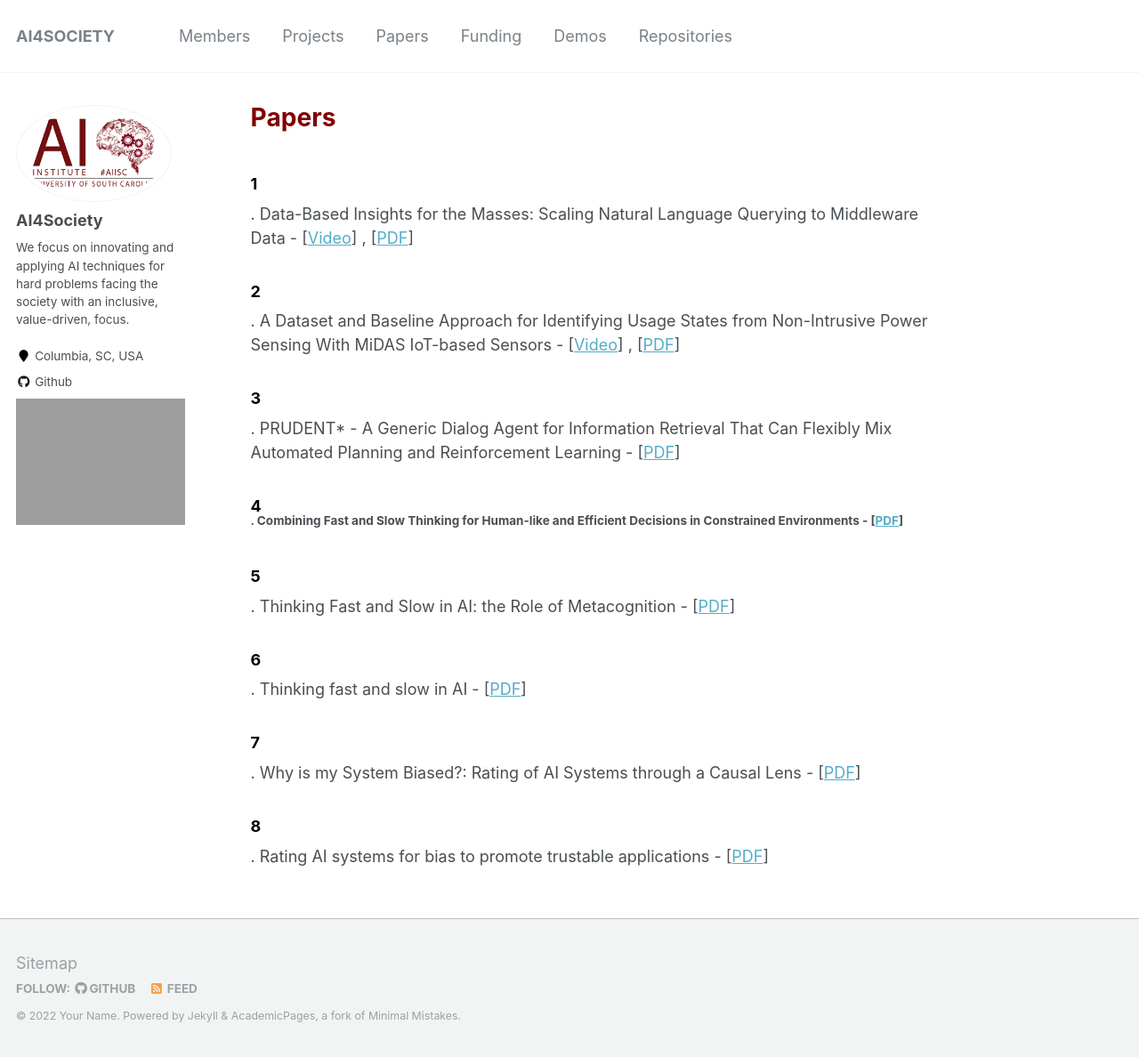
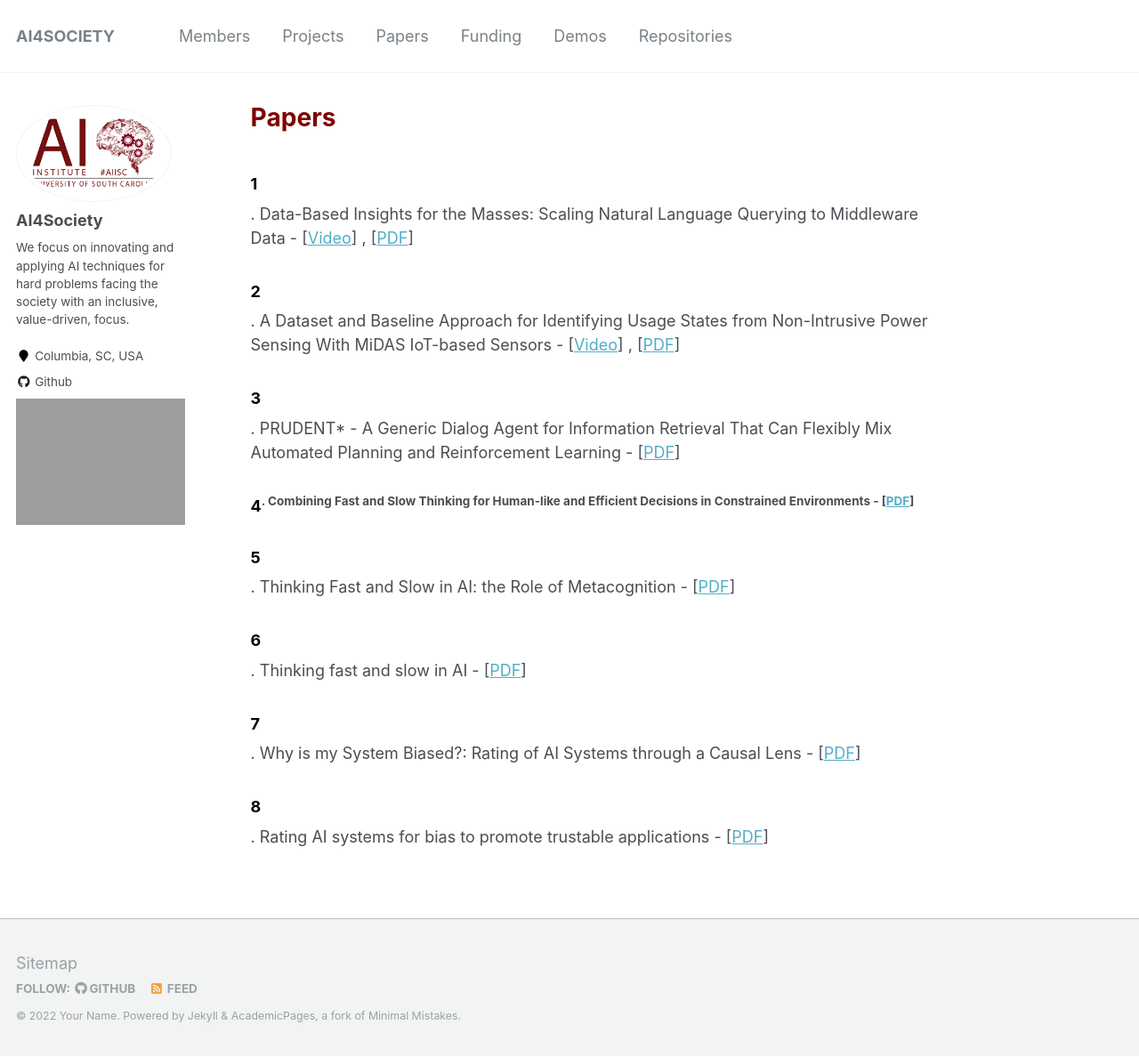
Before and after one commit to likitha-9/ai4society.github.io, a Jekyll site: the page built from _pages/papers.md, in a window 1280 px wide and 1188 px high. Shown: the whole window at 89% size. Built offline with Jekyll 4.4.1, drawn with Linux system fonts in a browser that asks for light colours.

Commit message:
project update

```diff
--- a/_pages/papers.md
+++ b/_pages/papers.md
@@ -21,7 +21,7 @@
 
 
 
-### <span style="color:black">4</span><br><sup>. <span style>Combining Fast and Slow Thinking for Human-like and Efficient Decisions in Constrained Environments - [[PDF](https://scholar.google.com/citations?view_op=view_citation&hl=en&user=mPC6wp4AAAAJ&sortby=pubdate&citation_for_view=mPC6wp4AAAAJ:KNjnJ3z-R6IC)]</span></sup>
+### <span style="color:black">4</span><sup>. <span style>Combining Fast and Slow Thinking for Human-like and Efficient Decisions in Constrained Environments - [[PDF](https://scholar.google.com/citations?view_op=view_citation&hl=en&user=mPC6wp4AAAAJ&sortby=pubdate&citation_for_view=mPC6wp4AAAAJ:KNjnJ3z-R6IC)]</span></sup>
 
 
 ### <span style="color:black">5</span>
```
